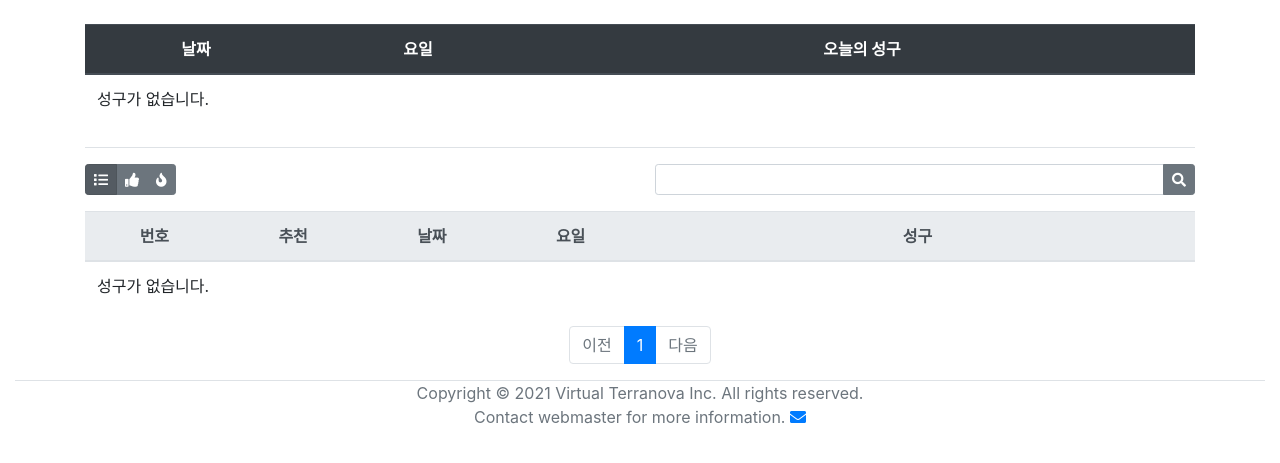
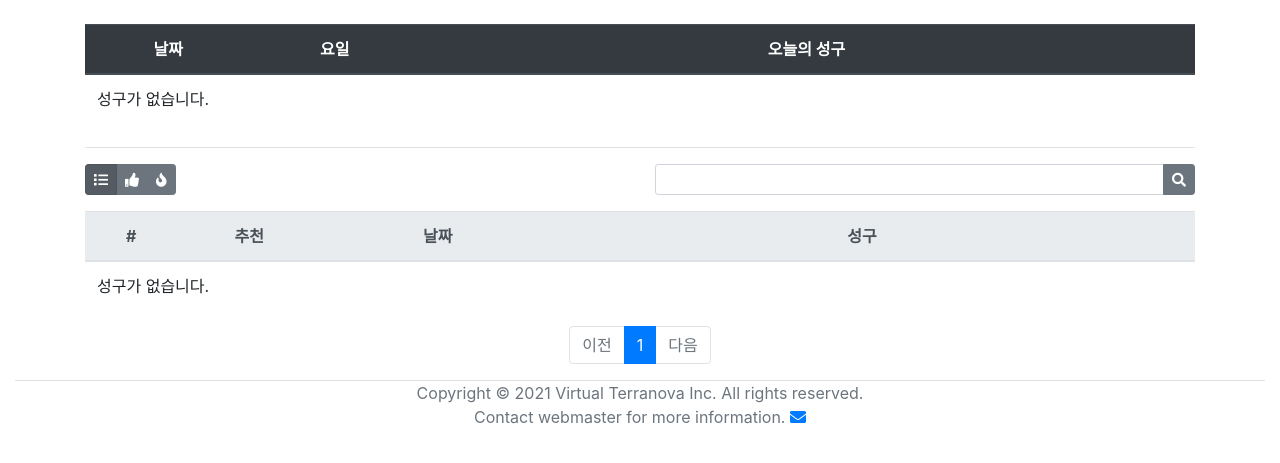
Before and after one commit to neworld0/neworld, a Django app: page /neworld/scripture/ in a window 1280 px wide. Shown: the part 56-519 px from the top of the page. Run offline with Django 3.2, Linux system fonts and the light colour scheme; data that the repository does not hold is empty; some libraries are stand-ins or nearby versions.

Commit message:
table display portion modified

```diff
--- a/templates/neworld/scripture_list.html
+++ b/templates/neworld/scripture_list.html
@@ -8,7 +8,7 @@
             <tr class="text-center thead-dark">
                 <th>날짜</th>
                 <th>요일</th>
-                <th style="width:60%">오늘의 성구</th>
+                <th style="width:70%">오늘의 성구</th>
             </tr>
             </thead>
             <tbody>
@@ -66,11 +66,11 @@
     <table class="table">
         <thead>
         <tr class="text-center thead-light">
-            <th>번호</th>
+            <th>#</th>
             <th>추천</th>
-            <th>날짜</th>
-            <th>요일</th>
-            <th style="width:50%">성구</th>
+            <th class="text-right">날짜</th>
+            <th>  </th>
+            <th style="width:60%">성구</th>
         </tr>
         </thead>
         <tbody>
```
